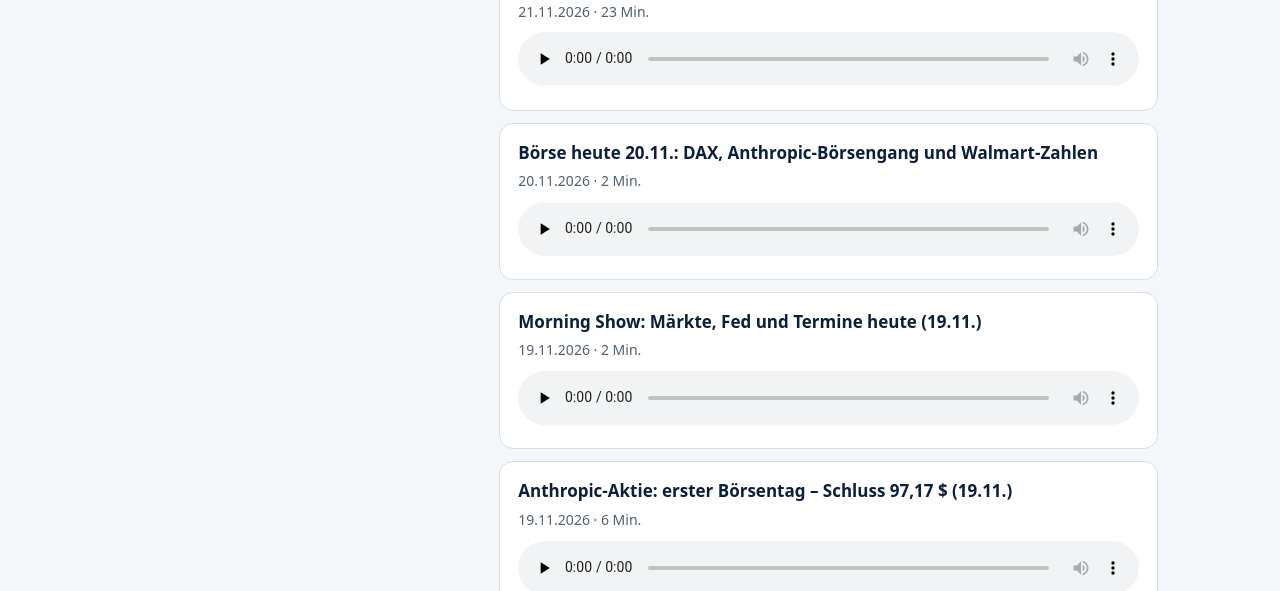
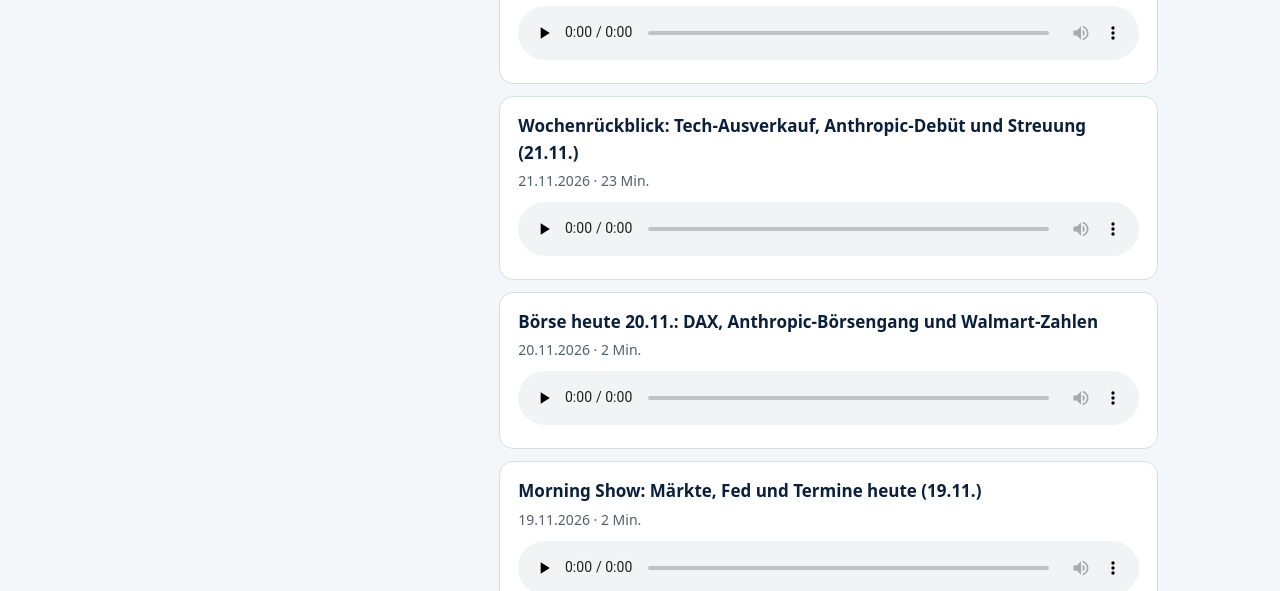
Before and after one commit to KI-investiert/ki-investiert.github.io, a plain HTML site: page podcast/index.html in a window 1280 px wide. Shown: the part 509-1100 px from the top of the page. Drawn offline with Linux system fonts and the light colour scheme.

Commit message:
Podcast-Seite aktualisiert

```diff
--- a/podcast/index.html
+++ b/podcast/index.html
@@ -48,7 +48,7 @@ footer.fuss .spalten{display:flex;flex-wrap:wrap;gap:12px 28px;margin-bottom:14p
 <div class="plattformen"><a class="knopf voll" href="https://open.spotify.com/show/1U8YvzkOtEd0U5DMTRh1lV">Spotify</a><a class="knopf rand" href="https://podcasts.apple.com/podcast/id6836945014">Apple Podcasts</a><a class="knopf rand" href="https://music.amazon.de/podcasts/b2343a98-5aa3-4a40-ab1c-100c07787cfe">Amazon Music</a></div>
 </div></div></section>
 <section class="block"><div class="huelle raster"><div><h2>Neueste Folgen</h2><p class="leise klein"><a href="/podcast/abschrift/">Alle Abschriften zum Nachlesen</a></p></div><div>
-<div class="folge"><b>Wochenrückblick: Tech-Ausverkauf, Anthropic-Debüt und Streuung (21.11.)</b><div class="d">21.11.2026 · 23 Min.</div><audio controls preload="none" src="/podcast/folgen/2026-11-21_woche.mp3"></audio></div><div class="folge"><b>Börse heute 20.11.: DAX, Anthropic-Börsengang und Walmart-Zahlen</b><div class="d">20.11.2026 · 2 Min.</div><audio controls preload="none" src="/podcast/folgen/2026-11-20_morning.mp3"></audio></div><div class="folge"><b>Morning Show: Märkte, Fed und Termine heute (19.11.)</b><div class="d">19.11.2026 · 2 Min.</div><audio controls preload="none" src="/podcast/folgen/2026-11-19_morning.mp3"></audio></div><div class="folge"><b>Anthropic-Aktie: erster Börsentag – Schluss 97,17 $ (19.11.)</b><div class="d">19.11.2026 · 6 Min.</div><audio controls preload="none" src="/podcast/folgen/2026-11-19_anthropic_abend.mp3"></audio></div><div class="folge"><b>Spezial: Anthropic an der Börse – alle Zahlen (19.11.)</b><div class="d">19.11.2026 · 5 Min.</div><audio controls preload="none" src="/podcast/folgen/2026-11-19_anthropic.mp3"></audio></div>
+<div class="folge"><b>DAX, KI-Ausverkauf und Taiwan-Börse (22.11.)</b><div class="d">22.11.2026 · 4 Min.</div><audio controls preload="none" src="/podcast/folgen/2026-11-22_sonntag.mp3"></audio></div><div class="folge"><b>Wochenrückblick: Tech-Ausverkauf, Anthropic-Debüt und Streuung (21.11.)</b><div class="d">21.11.2026 · 23 Min.</div><audio controls preload="none" src="/podcast/folgen/2026-11-21_woche.mp3"></audio></div><div class="folge"><b>Börse heute 20.11.: DAX, Anthropic-Börsengang und Walmart-Zahlen</b><div class="d">20.11.2026 · 2 Min.</div><audio controls preload="none" src="/podcast/folgen/2026-11-20_morning.mp3"></audio></div><div class="folge"><b>Morning Show: Märkte, Fed und Termine heute (19.11.)</b><div class="d">19.11.2026 · 2 Min.</div><audio controls preload="none" src="/podcast/folgen/2026-11-19_morning.mp3"></audio></div><div class="folge"><b>Anthropic-Aktie: erster Börsentag – Schluss 97,17 $ (19.11.)</b><div class="d">19.11.2026 · 6 Min.</div><audio controls preload="none" src="/podcast/folgen/2026-11-19_anthropic_abend.mp3"></audio></div><div class="folge"><b>Spezial: Anthropic an der Börse – alle Zahlen (19.11.)</b><div class="d">19.11.2026 · 5 Min.</div><audio controls preload="none" src="/podcast/folgen/2026-11-19_anthropic.mp3"></audio></div>
 <div class="rss"><b>Andere Podcast-App?</b> Füge den Podcast über „Per RSS hinzufügen“ mit dieser Adresse hinzu:<br>https://www.ki-investiert.de/podcast/feed.xml</div>
 </div></div></section>
 <section class="block"><div class="huelle raster"><div><h2>Mehr von Ada und Konrad</h2></div><div>
```
